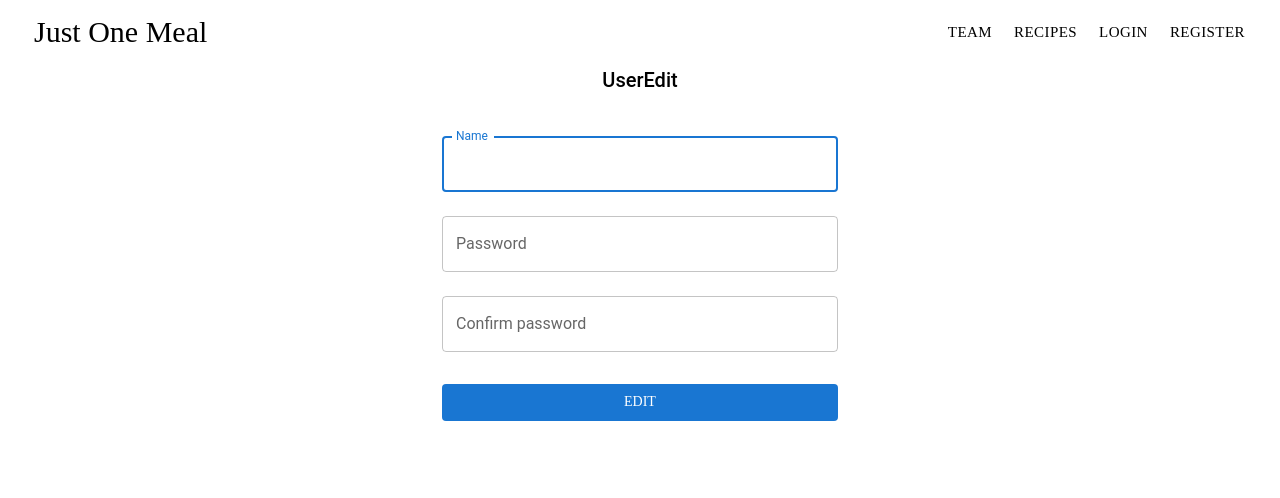
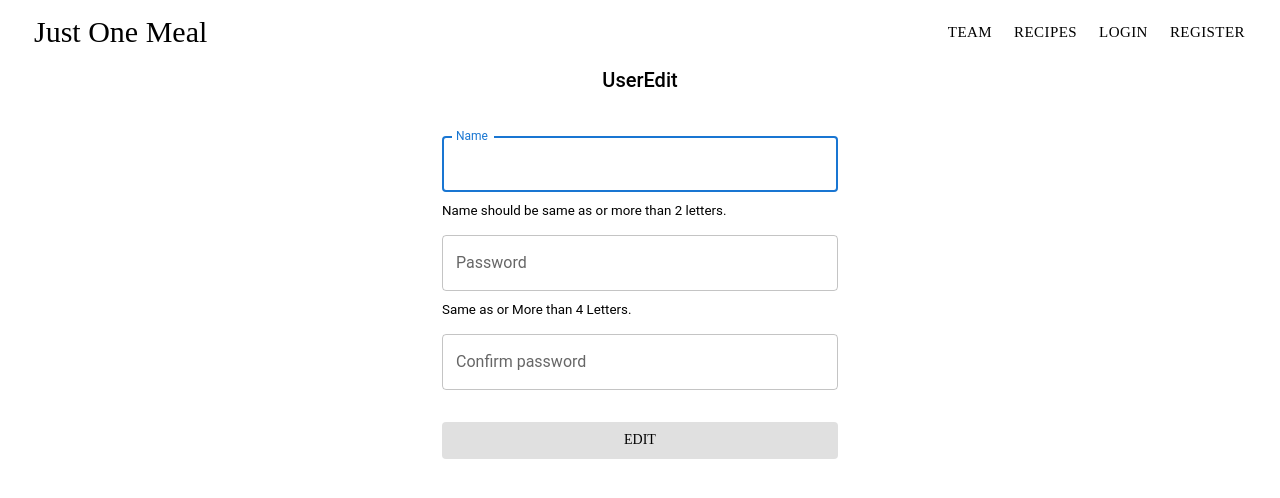
Before and after one commit to minglet/vegan-recipes-service, a React (Create React App) app in the folder front/: page /users/1 in a window 1280 px wide. Shown: the top 498 px of the page. Built offline with nearby package versions, Linux system fonts and the light colour scheme; no server answers; a web font is replaced by a local one.

Commit message:
회원정보수정, 주석 제거 안함

```diff
--- a/front/src/components/myPage/userEditPage/UserEditPage.js
+++ b/front/src/components/myPage/userEditPage/UserEditPage.js
@@ -2,6 +2,7 @@ import { Link, useParams } from "react-router-dom";
 import TextField from "@mui/material/TextField";
 import Typography from "@mui/material/Typography";
 import Box from "@mui/material/Box";
+// import Form from "@mui/material/Form";
 import Container from "@mui/material/Container";
 import Button from "@mui/material/Button";
 // import Link from "@mui/material/Link";
@@ -9,33 +10,58 @@ import Grid from "@mui/material/Grid";
 import { useForm, Controller } from "react-hook-form";
 import * as Api from "../../../api";
 import { UserStateContext, DispatchContext } from "../../../App";
+import { useEffect, useState } from "react";
+import { Form } from "react-bootstrap";
 
 export default function UserEditPage() {
   const { id } = useParams();
 
-  const { control, handleSubmit, getValues } = useForm({
-    defaultValues: {
-      name: "",
-      password: "",
-      password_confirm: "",
-    },
-  });
+  const [user, setUser] = useState("");
+  const email = user.email;  // email 변경 불가
+  const [name, setName] = useState("");
+  const [password, setPassword] = useState("");
+  const [password_confirm, setPasswordConfirm] = useState("");
 
-  const onSubmit = handleSubmit(async (values) => {
-    await Api.put(`/users/${id}`, {
-      name: "",
-      email: "",
-      password: "",
+  useEffect (() => {
+    Api.get('user/current').then((res) => setUser(res.data))
+
+  }, []);
+
+  console.log(user);
+  console.log(user.name);
+
+  // const { control, getValues } = useForm({
+  //   defaultValues: {
+  //     name: user.name,
+  //     password: user.password,
+  //     password_confirm: user.password,
+  //   },
+  // });
+
+  // 비밀번호가 4글자 이상인지 여부를 확인함.
+  const isPasswordValid = password.length >= 4;
+  // 비밀번호와 확인용 비밀번호가 일치하는지 여부를 확인함.
+  const isPasswordSame = password === password_confirm;
+  // 이름이 2글자 이상인지 여부를 확인함.
+  const isNameValid = name.length >= 2;
+
+  const isFormValid =
+    isPasswordValid && isPasswordSame && isNameValid;
+
+  const handleSubmit = async (e) => {
+    e.preventDefault();
+    await Api.put(`users/${id}`, {
+      name: name,
+      email: email,
+      password: password,
     });
 
     // 성공했을 때, name이랑 password를 해당 TextField 안에 있는 값으로 변경?
-  });
-
-  console.log("id :", id);
+  };
 
   return (
     <Container component="main" maxWidth="xs">
-      <form onSubmit={onSubmit}>
+      <form onSubmit={handleSubmit}>
         <Box
           sx={{
             marginTop: 8,
@@ -49,7 +75,7 @@ export default function UserEditPage() {
           </Typography>
 
           <Box sx={{ mt: 3 }}>
-            <Controller
+            {/* <Controller
               control={control}
               name="name"
               rules={{
@@ -66,21 +92,30 @@ export default function UserEditPage() {
                   message: "Name cannot be more than 12 characters long.",
                 },
               }}
-              render={({ field, fieldState: { error } }) => (
+              render={({ field, fieldState: { error } }) => {
+                 return ( */}
                   <TextField
                     label="Name"
                     variant="outlined"
                     margin="normal"
                     fullWidth
                     autoFocus
-                  {...field}
-                  error={!!error}
-                  helperText={error?.message}
+                    // {...field}
+                    // error={!!error}
+                    // helperText={error?.message}
+                    defaultValue= {user.name}
+                    value = {name}
+                    onChange={(e) => setName(e.target.value)}
                   />
+                  {!isNameValid && (
+                  <Form.Text className="text-success">
+                    Name should be same as or more than 2 letters.
+                  </Form.Text>
                   )}
-            />
+              {/* )}}
+            /> */}
 
-            <Controller
+            {/* <Controller
               control={control}
               name="password"
               rules={{
@@ -93,8 +128,8 @@ export default function UserEditPage() {
                   message: "Same as or More than 4 Letters.",
                 },
               }}
-              render={({ field, fieldState: { error } }) => {
-                return (
+              render={({ field, fieldState: { error } }) => { */}
+                {/* return ( */}
                   <TextField
                     name="password"
                     label="Password"
@@ -103,15 +138,22 @@ export default function UserEditPage() {
                     autoComplete="current-password"
                     margin="normal"
                     fullWidth
-                    {...field}
-                    error={!!error}
-                    helperText={error?.message}
+                    // {...field}
+                    // error={!!error}
+                    // helperText={error?.message}
+                    value = {password}
+                    onChange={(e) => setPassword(e.target.value)}
                   />
-                );
-              }}
-            />
+                  {!isPasswordValid && (
+                <Form.Text className="text-success">
+                  Same as or More than 4 Letters.
+                </Form.Text>
+              )}
+                {/* ); */}
+              {/* }}
+            /> */}
 
-            <Controller
+            {/* <Controller
               control={control}
               name="password_confirm"
               rules={{
@@ -135,8 +177,8 @@ export default function UserEditPage() {
                   return true;
                 },
               }}
-              render={({ field, fieldState: { error } }) => {
-                return (
+              render={({ field, fieldState: { error } }) => { */}
+                {/* return ( */}
                   <TextField
                     label="Confirm password"
                     variant="outlined"
@@ -144,27 +186,27 @@ export default function UserEditPage() {
                     autoComplete="current-password"
                     margin="normal"
                     fullWidth
-                    {...field}
-                    error={!!error}
-                    helperText={error?.message}
+                    // {...field}
+                    // error={!!error}
+                    // helperText={error?.message}
+                    value = {password_confirm}
+                    onChange={(e) => setPasswordConfirm(e.target.value)}
                   />
-                );
-              }}
-            />
-
-            {/* <TextField
-              name="email"
-              label="이메일을 입력해주세요."
-              variant="outlined"
-              autoComplete="email"
-              margin="normal"
-              fullWidth
+                  {!isPasswordSame && (
+                    <Form.Text className="text-success">
+                      Please check the password one more.
+                    </Form.Text>
+                  )}
+                {/* ); */}
+              {/* }}
             /> */}
 
             <Button
+              // onClick={handleSubmit}
               variant="contained"
               type="submit"
               fullWidth
+              color="inherit"
               sx={{ mt: 3, mb: 2 }}
             >
               Edit
```
Lines whose indentation alone changed are shown as unchanged.
